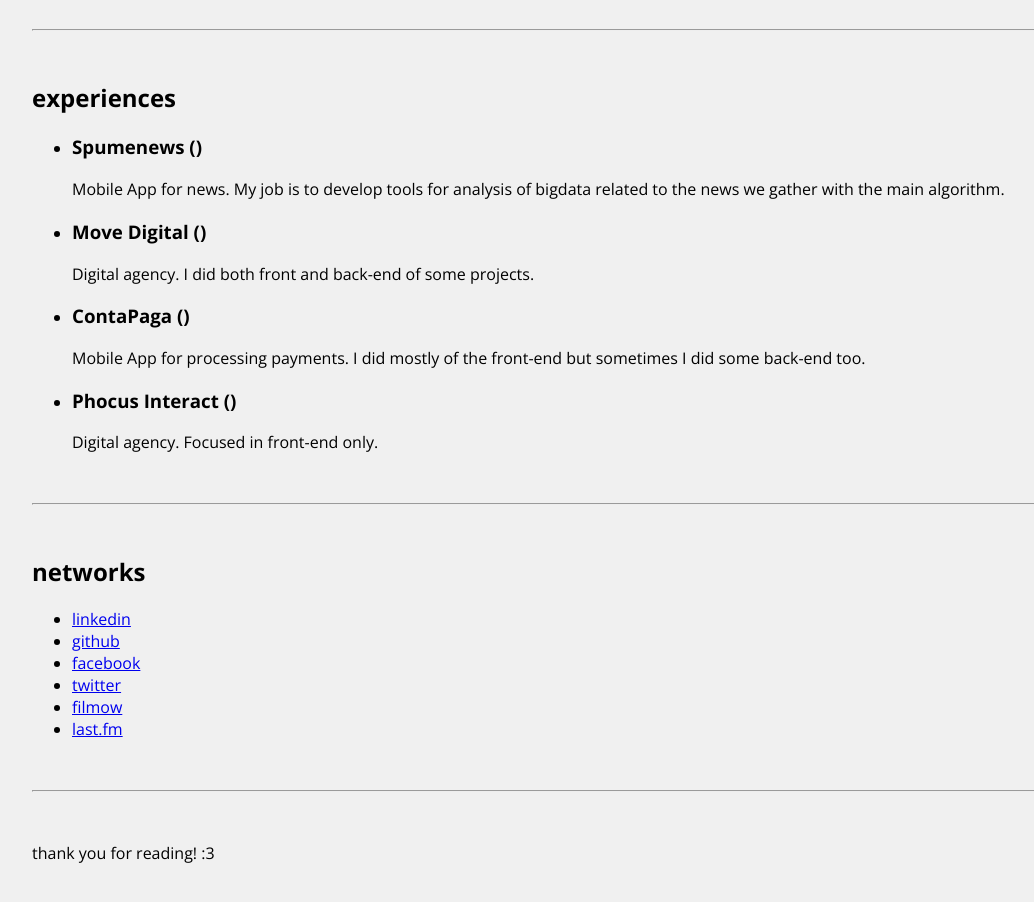
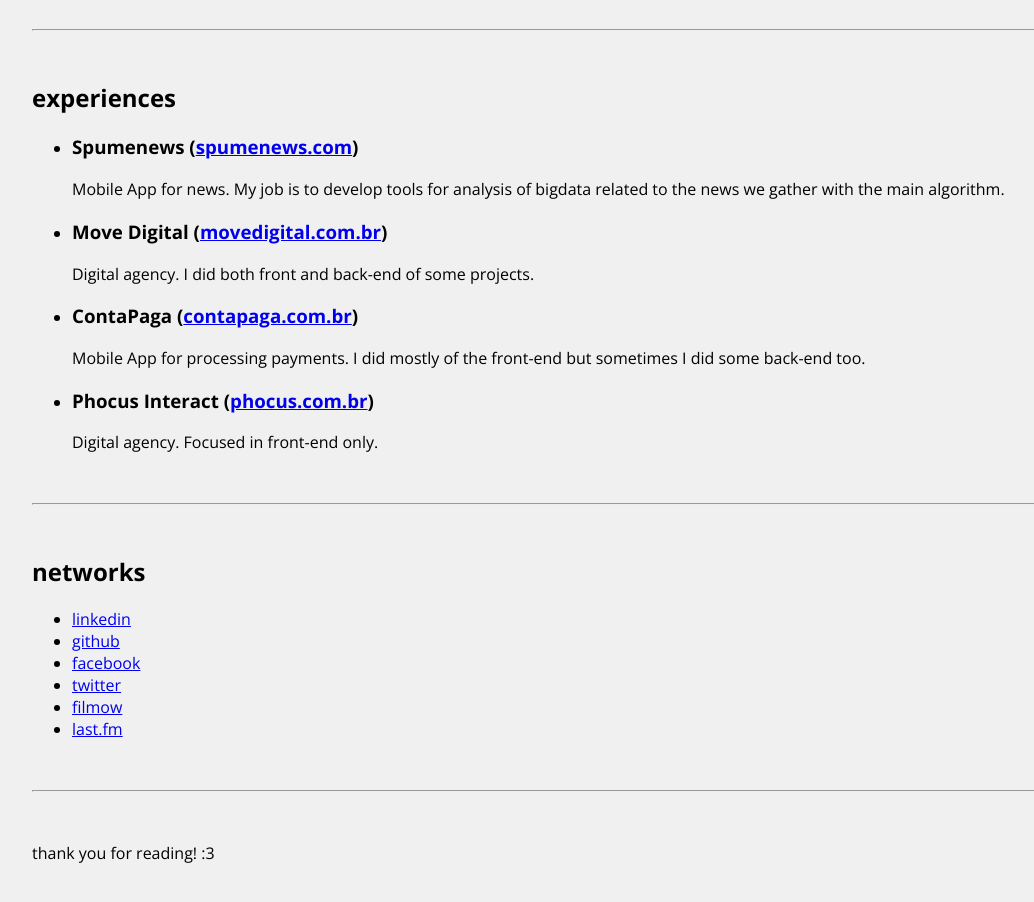
Before and after one commit to sasknot/sasknot.github.io, a plain HTML site: page index.html in a window 1280 px wide. Shown: the part 1180-2082 px from the top of the page, without its empty margins (8-1042 px from the left). Drawn offline with nearby package versions, Linux system fonts and the light colour scheme.

Commit message:
fix experiencies section with links

```diff
--- a/index.html
+++ b/index.html
@@ -79,19 +79,19 @@
     <h2>experiences</h2>
     <ul>
       <li>
-        <h3>Spumenews (<a href="http://spumenews.com"></a>)</h3>
+        <h3>Spumenews (<a href="http://spumenews.com">spumenews.com</a>)</h3>
         <p>Mobile App for news. My job is to develop tools for analysis of bigdata related to the news we gather with the main algorithm.</p>
       </li>
       <li>
-        <h3>Move Digital (<a href="http://movedigital.com.br"></a>)</h3>
+        <h3>Move Digital (<a href="http://movedigital.com.br">movedigital.com.br</a>)</h3>
         <p>Digital agency. I did both front and back-end of some projects.</p>
       </li>
       <li>
-        <h3>ContaPaga (<a href="http://contapaga.com.br"></a>)</h3>
+        <h3>ContaPaga (<a href="http://contapaga.com.br">contapaga.com.br</a>)</h3>
         <p>Mobile App for processing payments. I did mostly of the front-end but sometimes I did some back-end too.</p>
       </li>
       <li>
-        <h3>Phocus Interact (<a href="http://spumenews.com"></a>)</h3>
+        <h3>Phocus Interact (<a href="http://phocus.com.br">phocus.com.br</a>)</h3>
         <p>Digital agency. Focused in front-end only.</p>
       </li>
     </ul>
```
